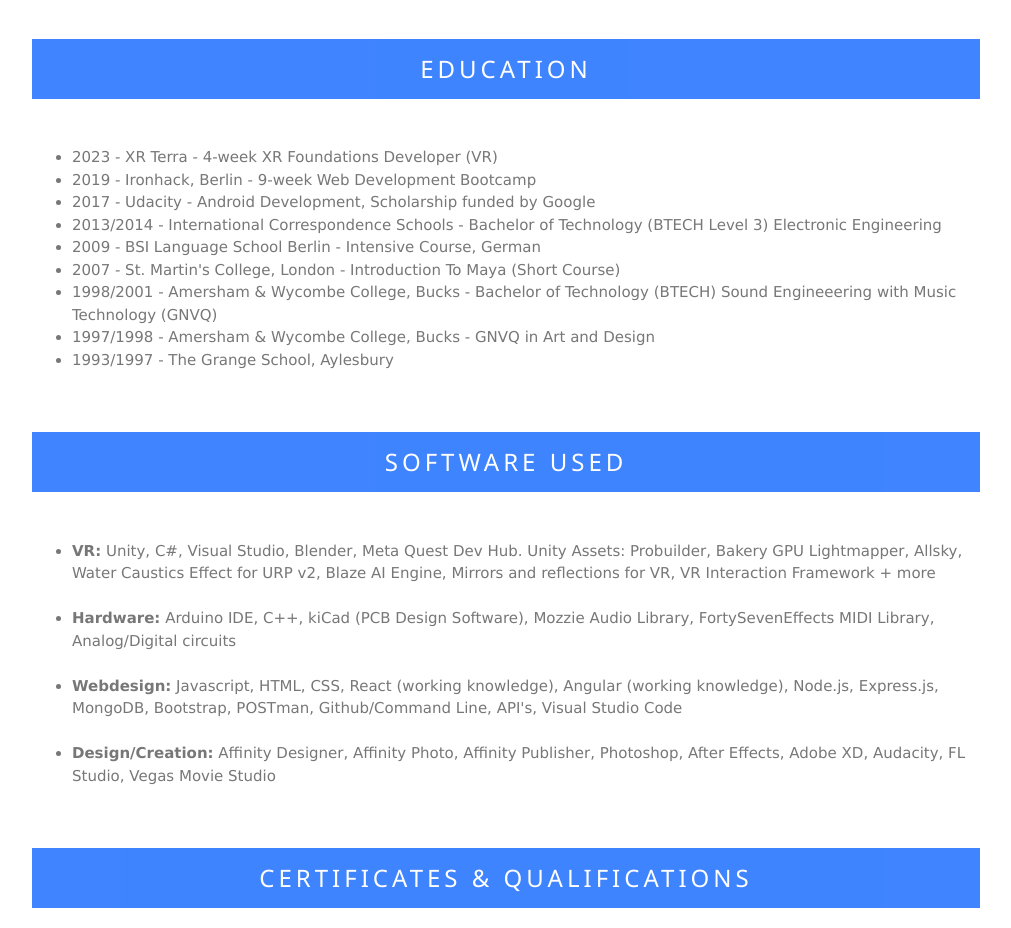
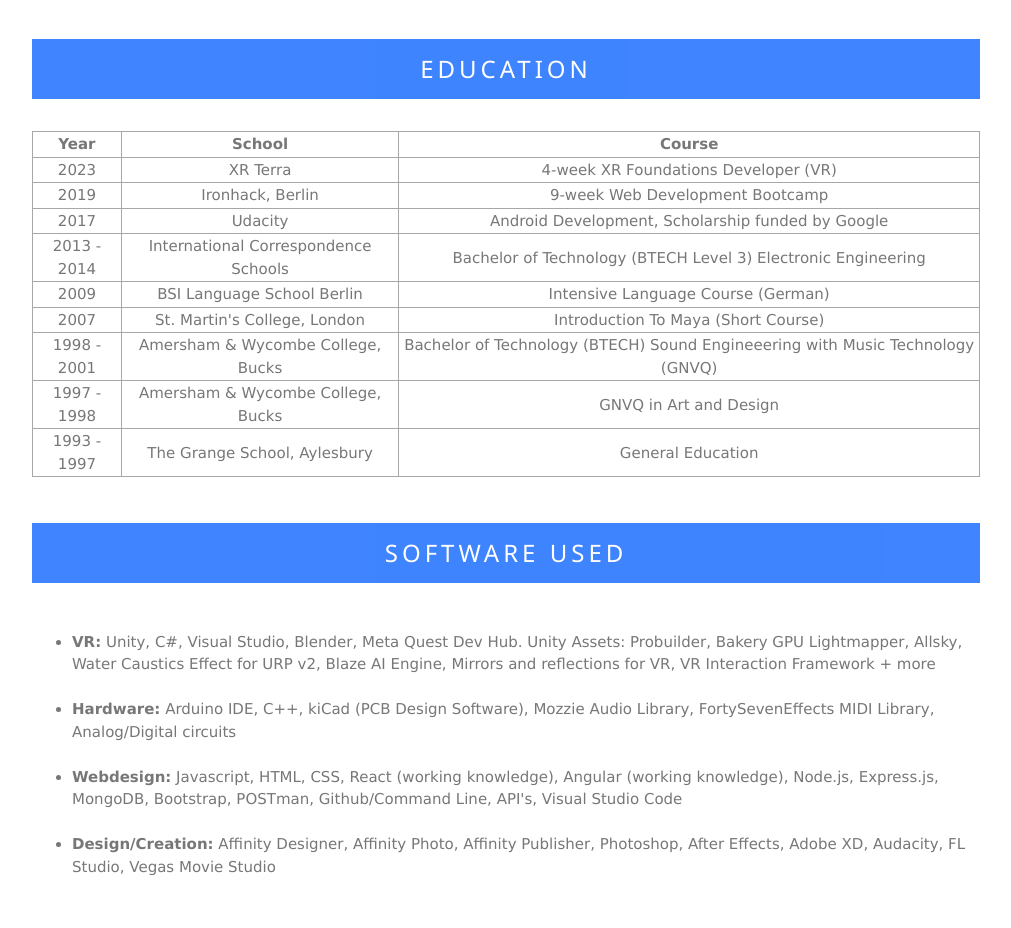
Before and after one commit to gary909/Website-Template, a plain HTML site: page about.html in a window 1280 px wide. Shown: the part 1960-2888 px from the top of the page, without its empty margins (134-1145 px from the left). Drawn offline with Linux system fonts and the light colour scheme.

Commit message:
readme notes, education table

```diff
--- a/about.html
+++ b/about.html
@@ -131,17 +131,58 @@
   <div class="w3-content w3-container w3-padding-64 DssBG" id="about">
     <h3 class="w3-center w3-padding-large w3-blue w3-xlarge w3-wide w3-opacity-min">EDUCATION</h3>
     <br>
-    <ul>
-      <li>2023 - XR Terra - 4-week XR Foundations Developer (VR)</li>
-      <li>2019 - Ironhack, Berlin - 9-week Web Development Bootcamp</li>
-      <li>2017 - Udacity - Android Development, Scholarship funded by Google</li>
-      <li>2013/2014 - International Correspondence Schools - Bachelor of Technology (BTECH Level 3) Electronic Engineering</li>
-      <li>2009 - BSI Language School Berlin - Intensive Course, German</li>
-      <li>2007 - St. Martin's College, London - Introduction To Maya (Short Course)</li>
-      <li>1998/2001 - Amersham & Wycombe College, Bucks - Bachelor of Technology (BTECH) Sound Engineeering with Music Technology (GNVQ)</li>
-      <li>1997/1998 - Amersham & Wycombe College, Bucks - GNVQ in Art and Design</li>
-      <li>1993/1997 - The Grange School, Aylesbury</li>
-    </ul>
+    <table class="w3-center centerEdu">
+      <tr>
+        <th>Year</th>
+        <th>School</th>
+        <th>Course</th>
+      </tr>
+      <tr>
+        <td>2023</td>
+        <td>XR Terra</td>
+        <td>4-week XR Foundations Developer (VR)</td>
+      </tr>
+      <tr>
+        <td>2019</td>
+        <td>Ironhack, Berlin</td>
+        <td>9-week Web Development Bootcamp</td>
+      </tr>
+      <tr>
+        <td>2017</td>
+        <td>Udacity</td>
+        <td>Android Development, Scholarship funded by Google</td>
+      </tr>
+      <tr>
+        <td>2013 - 2014</td>
+        <td>International Correspondence Schools</td>
+        <td>Bachelor of Technology (BTECH Level 3) Electronic Engineering</td>
+      </tr>
+      <tr>
+        <td>2009</td>
+        <td>BSI Language School Berlin</td>
+        <td>Intensive Language Course (German)</td>
+      </tr>
+      <tr>
+        <td>2007</td>
+        <td>St. Martin's College, London</td>
+        <td>Introduction To Maya (Short Course)</td>
+      </tr>
+      <tr>
+        <td>1998 - 2001</td>
+        <td>Amersham & Wycombe College, Bucks</td>
+        <td>Bachelor of Technology (BTECH) Sound Engineeering with Music Technology (GNVQ)</td>
+      </tr>
+      <tr>
+        <td>1997 - 1998</td>
+        <td>Amersham & Wycombe College, Bucks</td>
+        <td>GNVQ in Art and Design</td>
+      </tr>
+      <tr>
+        <td>1993 - 1997</td>
+        <td>The Grange School, Aylesbury</td>
+        <td>General Education</td>
+      </tr>
+    </table>
   </div>
 
     <!-- Container (SOFTWARE Section) -->
--- a/styles.css
+++ b/styles.css
@@ -1,3 +1,23 @@
+/* ++++++ Start OF Education Table Styles ++++++ */
+.centerEdu {
+  margin-left: auto;
+  margin-right: auto;
+}
+
+table, th, td {
+  border: 1px solid rgb(167, 167, 167);
+  border-collapse: collapse;
+}
+
+table.center {
+  margin-left: auto;
+  margin-right: auto;
+}
+/* ++++++ END OF Education Table Styles ++++++ */
+
+
+
+
 /* ++++++ Start OF  Collapsable Certificates ++++++ */
 
 /* Style the button that is used to open and close the collapsible content */
```
Also changed, not shown: 1 other file.
